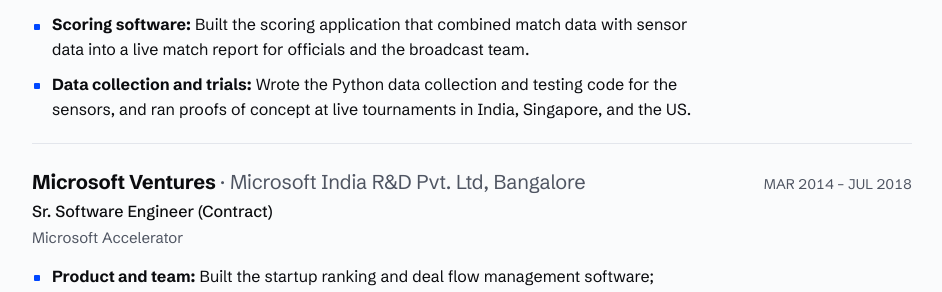
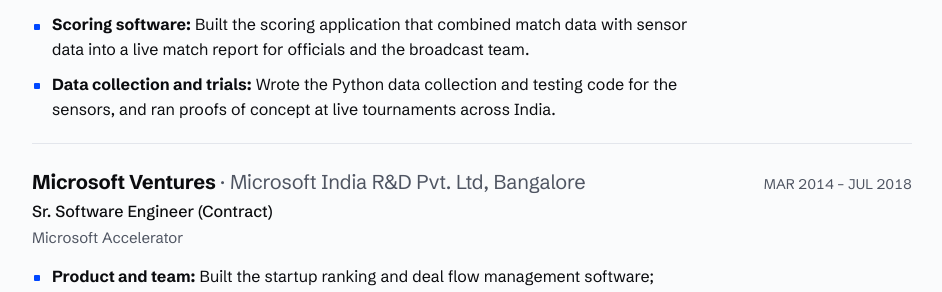
Before and after one commit to and/and.github.io, a Jekyll site: the page resume/index.html, which Jekyll copies as it is, in a window 1280 px wide and 900 px high, scrolled down 1538 px. Shown: the part 186-478 px from the top of the window, without its empty margins (168-1110 px from the left). Built offline with Jekyll 4.4.1, drawn with Linux system fonts in a browser that asks for light colours.

Commit message:
Resume: proofs of concept at tournaments across India only
Co-Authored-By: Claude Opus 5.5 <noreply@anthropic.com>
Claude-Session: https://claude.ai/code/session_01MuwebNEXBFxCrvNjpbsvNM

```diff
--- a/resume/index.html
+++ b/resume/index.html
@@ -279,7 +279,7 @@ a:hover { text-decoration-thickness: 2px; }
           <li data-v="hw lead"><b>Ground infrastructure:</b> Set up the on-ground infrastructure at cricket grounds, carrying data and Power over Ethernet (PoE) from the middle of the pitch, past the boundary, to the broadcast room. Tested cable lengths and PoE switches to find a low-cost setup that worked across grounds.</li>
           <li data-v="hw sw"><b>Live data to broadcast:</b> Built the real-time link from the receiver software to the broadcast network, replacing values read out over walkie-talkie. Cut transcription errors and put each value on live TV with one key press.</li>
           <li data-v="hw sw"><b>Scoring software:</b> Built the scoring application that combined match data with sensor data into a live match report for officials and the broadcast team.</li>
-          <li data-v="hw sw"><b>Data collection and trials:</b> Wrote the Python data collection and testing code for the sensors, and ran proofs of concept at live tournaments in India, Singapore, and the US.</li>
+          <li data-v="hw sw"><b>Data collection and trials:</b> Wrote the Python data collection and testing code for the sensors, and ran proofs of concept at live tournaments across India.</li>
         </ul>
       </article>
 
```
